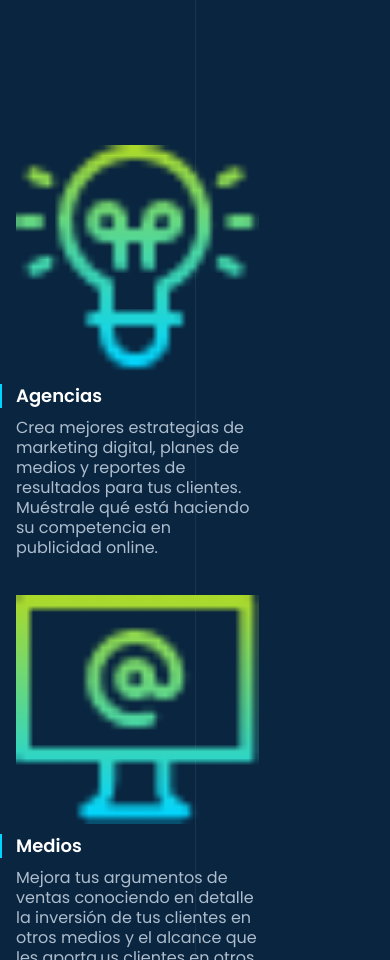
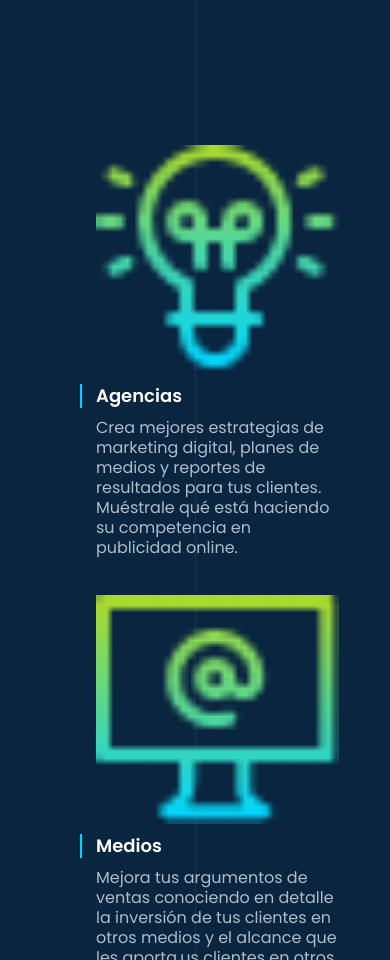
Before and after one commit to phronesys/admetricks-challenge-vue, a Vue app: page / in a window 390 px wide. Shown: the part 1040-2000 px from the top of the page. Built offline with nearby package versions, Linux system fonts and the light colour scheme.

Commit message:
enhance(layout): features responsiveness #1

```diff
--- a/src/layouts/landing/AmFeatures.vue
+++ b/src/layouts/landing/AmFeatures.vue
@@ -48,7 +48,8 @@ const featuresContent = [
 
 <style lang="postcss">
 section#features {
-  @apply flex flex-row flex-wrap justify-start gap-[4.5px] mx-auto;
+  @apply ml-20 w-[280px] flex flex-row flex-wrap justify-start gap-[4.5px];
+  @apply sm:mx-auto sm:w-[560px];
   @apply xl:w-[1120px];
 }
 </style>
--- a/src/layouts/landing/AmHeader.vue
+++ b/src/layouts/landing/AmHeader.vue
@@ -36,6 +36,7 @@ import AmButton from "../../components/AmButton.vue";
 import AmCard from "../../components/AmCard.vue";
 import { useWindowSize } from "@vueuse/core";
 
+/* using a composable to tell vue the screen width */
 const { width: screenWidth } = useWindowSize();
 </script>
 
--- a/src/views/landing.vue
+++ b/src/views/landing.vue
@@ -28,7 +28,7 @@ main#landing {
 
   & > .lines {
     @apply min-w-[1120px] min-h-full flex justify-between -z-20;
-    @apply absolute -translate-x-1/2 left-1/2 pb-80;
+    @apply absolute -translate-x-1/2 left-1/2 pb-60;
     span {
       @apply min-h-full min-w-[1px] bg-admetricks-gray/10;
     }
```
